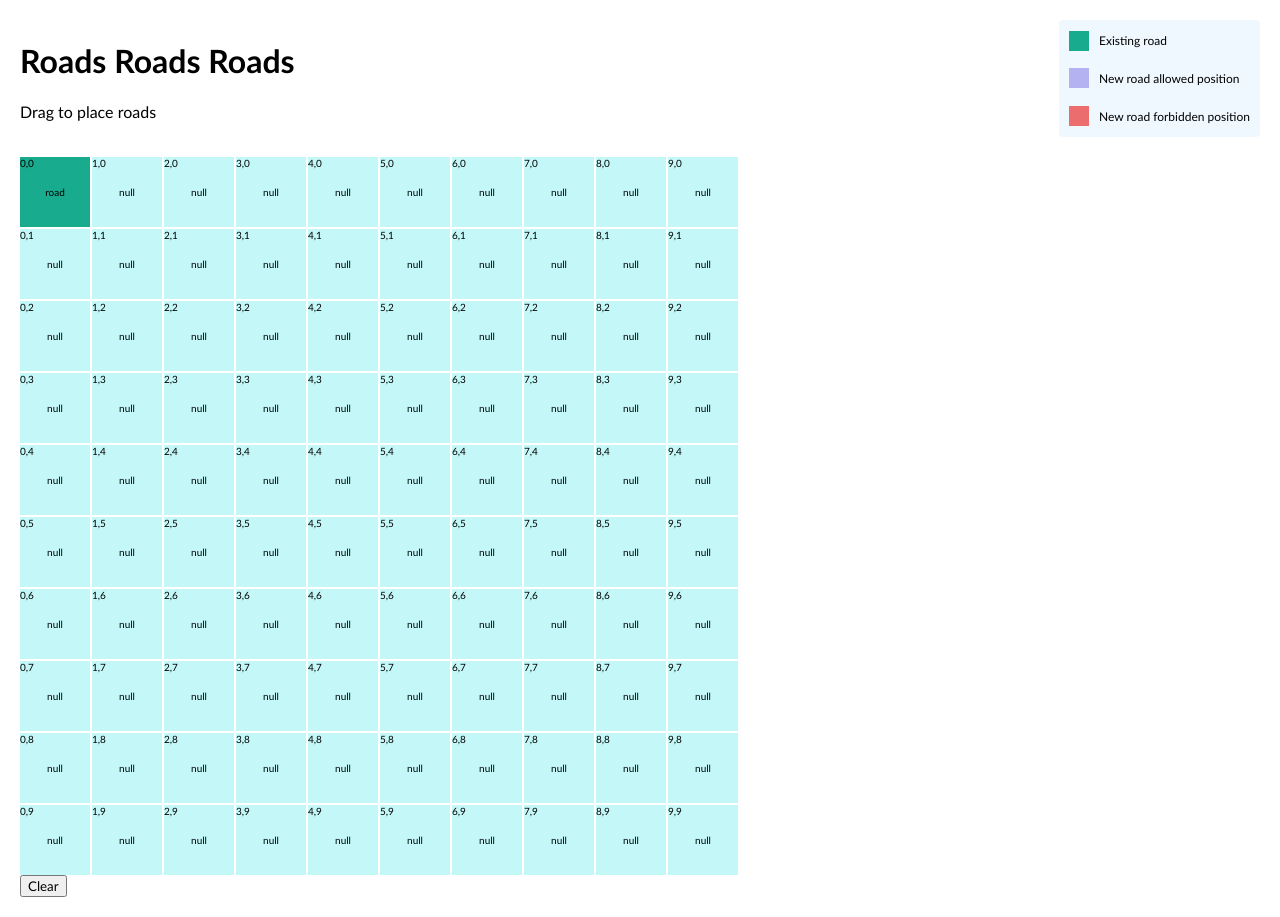
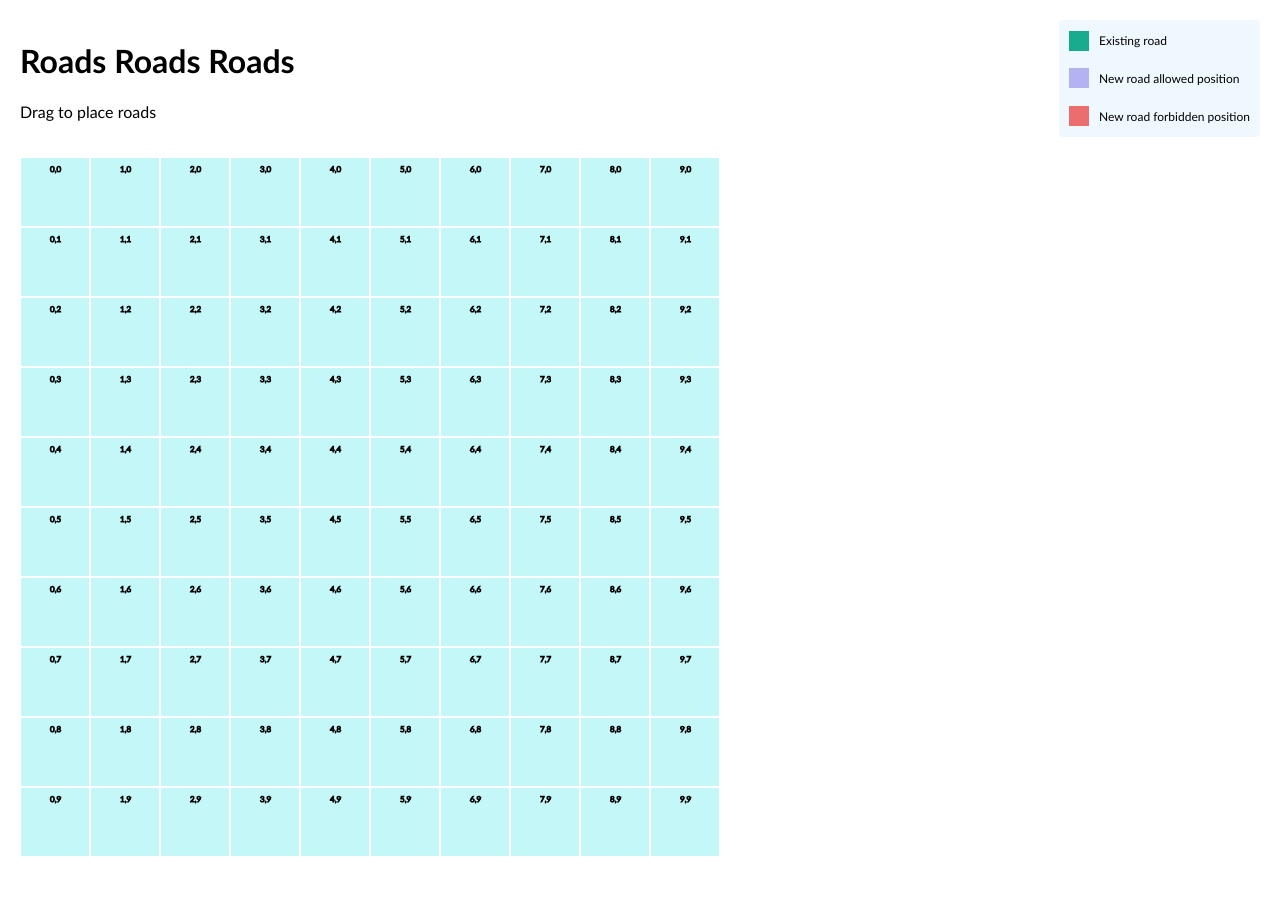
Before and after one commit to dcroitoru/grid-system-js, a SvelteKit app: page / in a window 1280 px wide. After the commit the page ends 880 px from the top, so only its background shows below. Built offline with nearby package versions, Linux system fonts and the light colour scheme.

Commit message:
Add something that works

```diff
--- a/src/components/Grid.svelte
+++ b/src/components/Grid.svelte
@@ -1,150 +1,144 @@
 <script>
 	import { onMount } from 'svelte';
-	import Cell from './Cell.svelte';
-	import { clearGrid, createGrid, createRect, createRoad } from './grid';
-	import { canPlaceRoad } from './roads';
-	import { max } from './util';
 
-	const w = 10;
-	const h = 10;
+	import { drawGrid, setContext, worldToGrid } from './canvas';
+	import { createGrid, createRect } from './grid';
+	import { createRoads } from './roads';
+	import { posEqual, throttle, toXY } from './util';
 
-	let grid = createGrid(w, h);
-	let startCell, endCell;
+	let canvas;
+	let context;
+	let grid;
 
-	let ghostRoads = [];
+	let startCell, endCell, currentCell;
+	let dragActive = false;
 
-	grid[0][0].data = { road: true };
+	const canvasSize = 700;
+	const cellSize = 70;
+	const gridSize = 10;
 
-	const createGhostRoadData = (cell) => {
-		const { x, y, data, id } = cell;
-		if (canPlaceRoad(cell)) {
-			return {
-				...data,
-				allow: true,
-				forbid: false
-			};
-		} else {
-			return {
-				...data,
-				allow: true,
-				forbid: false
-			};
-		}
+	onMount(() => {
+		context = canvas.getContext('2d');
+		setContext(context, canvasSize, gridSize, cellSize);
 
-		// ghostRoads.push(cell);
+		grid = createGrid(gridSize, gridSize);
+		drawGrid(grid);
+	});
 
-		// grid = [...grid];
+	const highlightedSet = new Set();
+	const gridSet = new Set();
+	let highlighted = [];
+
+	const draw = () => {
+		drawGrid(grid);
 	};
 
-	const clearGhostRoads = () => {
-		ghostRoads.map(({ x, y, data }) => {
-			console.log(x, y, data)
-			if (data?.road) {
-				grid[y][x].data = { road: true };
-			} else {
-				grid[y][x].data = null;
-			}
-		});
-		ghostRoads = [];
-		// grid.map((row) =>
-		// 	row.map((cell) => {
-		// 		const { x, y, data } = cell;
-		// 		grid[y][x].data = { ...data, allow: false, forbid: false };
-		// 	})
-		// );
-	};
+	const onMouseMove = (event) => {
+		const pos = worldToGrid(event);
 
-	const onOver = (cell) => {
-		endCell = cell;
+		// if (!startCell) {
+		// 	clearHighlighted();
+		// }
 
-		if (startCell) {
-			clearGhostRoads();
-			const rect = createRect(startCell, endCell);
+		if (pos) {
+			pos && onCellEnter(pos);
 
-			rect.map(([x, y]) => {
-				grid[y][x].data = { allow: true };
-				ghostRoads.push(grid[y][x]);
-			});
+			// console.log('should clear highlight ');
+			// highlighted.filter(posEqual).map(onCellExit);
 		} else {
-			const { x, y } = cell;
-			grid[y][x].data = { allow: true };
-			ghostRoads.push(cell);
 		}
 	};
 
-	const onOut = (cell) => {
-		// clearGhostRoads();
-		if (startCell) {
-		} else {
-			clearGhostRoads();
+	const onMouseDown = (event) => {
+		const { x, y } = worldToGrid(event);
+
+		startCell = grid[y][x];
+		dragActive = true;
+
+		// grid[y][x].data = { road: true };
+
+		// draw();
+	};
+
+	const onMouseUp = (event) => {
+		if (dragActive) {
+			console.log('should create selection area', startCell, currentCell);
+
+			createRoads(grid)(highlighted);
+			clearHighlighted();
+			draw();
+
+			dragActive = false;
+			startCell = null;
+			currentCell = null;
 		}
 	};
 
-	const onStart = (cell) => {
-		startCell = cell;
+	const onMouseLeave = (event) => {
+		currentCell && unhighlightCell(currentCell);
 
-		console.log('startdrag', cell);
+		currentCell = null;
+
+		draw();
 	};
 
-	const onEnd = () => {
-		if (!startCell || !endCell) return;
+	const clearHighlighted = () => {
+		highlighted.map(unhighlightCell);
 
-		console.log('enddrag', endCell);
+		highlighted = [];
 
-		const rect = createRect(startCell, endCell);
-
-		rect.map(([x, y]) => {
-			grid[y][x].data = { road: true };
-		});
-
-		// if (canPlaceRoad(cell)) {
-		// 	const interval = createInterval(startCell.x, endCell.x);
-		// 	const segment = createSegmentX(interval, startCell.y);
-		// 	segment.map(([x, y]) => {
-		// 		grid[y][x].road = true;
-		// 	});
-		// }
-
-		clearGhostRoads();
-
-		startCell = null;
-		endCell = null;
+		console.log(grid);
 	};
 
-	onMount(() => {
-		window.addEventListener('mouseup', onEnd);
-	});
+	const unhighlightCell = ({ x, y }) => {
+		if (!grid[y][x].data?.allow) return;
+		grid[y][x].data = {
+			...grid[y][x].data,
+			allow: false
+		};
+		highlightedSet.delete(grid[y][x].id);
+	};
 
-	const onClearGrid = () => {
-		grid = [...clearGrid(grid)];
+	const highlightCell = ({ x, y }) => {
+		if (grid[y][x].data?.allow) return;
+		grid[y][x].data = {
+			...grid[y][x].data,
+			allow: true
+		};
+		highlightedSet.add(grid[y][x].id);
 	};
+
+	const onCellEnter = (cell) => {
+		if (currentCell?.x == cell.x && currentCell?.y == cell.y) return;
+
+		if (dragActive) {
+			const rect = createRect(startCell, cell);
+			highlighted.map(unhighlightCell);
+			highlighted = rect.map(toXY);
+			highlighted.map(highlightCell);
+			draw();
+		} else {
+			if (currentCell) {
+				unhighlightCell(currentCell);
+			}
+
+			highlightCell(cell);
+		}
+		currentCell = cell;
+
+		draw();
+	};
+
+	const onCellExit = (cell) => {};
 </script>
 
-<div class="grid">
-	{#each grid as row}
-		{#each row as cell}
-			<Cell
-				{cell}
-				on:over-cell={() => onOver(cell)}
-				on:out-cell={() => onOut(cell)}
-				on:start-cell={() => onStart(cell)}
-			/>
-		{/each}
-	{/each}
-</div>
-
-<button on:click={() => onClearGrid()}>Clear</button>
-
-<style>
-	:root {
-		--cell-size: 70px;
-	}
-
-	.grid {
-		display: grid;
-		grid-template-columns: repeat(10, var(--cell-size));
-		grid-template-rows: repeat(10, var(--cell-size));
-		column-gap: 2px;
-		row-gap: 2px;
-	}
-</style>
+<canvas
+	bind:this={canvas}
+	width={canvasSize}
+	height={canvasSize}
+	style="width: {canvasSize}px; height: {canvasSize}px;"
+	on:mousemove={(e) => onMouseMove(e)}
+	on:mousedown={(e) => onMouseDown(e)}
+	on:mouseup={(e) => onMouseUp(e)}
+	on:mouseleave={(e) => onMouseLeave(e)}
+/>
--- /dev/null
+++ b/src/components/Grid_old.svelte
@@ -0,0 +1,150 @@
+<script>
+	import { onMount } from 'svelte';
+	import Cell from './Cell.svelte';
+	import { clearGrid, createGrid, createRect, createRoad } from './grid';
+	import { canPlaceRoad } from './roads';
+	import { max } from './util';
+
+	const w = 10;
+	const h = 10;
+
+	let grid = createGrid(w, h);
+	let startCell, endCell;
+
+	let ghostRoads = [];
+
+	grid[0][0].data = { road: true };
+
+	const createGhostRoadData = (cell) => {
+		const { x, y, data, id } = cell;
+		if (canPlaceRoad(cell)) {
+			return {
+				...data,
+				allow: true,
+				forbid: false
+			};
+		} else {
+			return {
+				...data,
+				allow: true,
+				forbid: false
+			};
+		}
+
+		// ghostRoads.push(cell);
+
+		// grid = [...grid];
+	};
+
+	const clearGhostRoads = () => {
+		ghostRoads.map(({ x, y, data }) => {
+			console.log(x, y, data)
+			if (data?.road) {
+				grid[y][x].data = { road: true };
+			} else {
+				grid[y][x].data = null;
+			}
+		});
+		ghostRoads = [];
+		// grid.map((row) =>
+		// 	row.map((cell) => {
+		// 		const { x, y, data } = cell;
+		// 		grid[y][x].data = { ...data, allow: false, forbid: false };
+		// 	})
+		// );
+	};
+
+	const onOver = (cell) => {
+		endCell = cell;
+
+		if (startCell) {
+			clearGhostRoads();
+			const rect = createRect(startCell, endCell);
+
+			rect.map(([x, y]) => {
+				grid[y][x].data = { allow: true };
+				ghostRoads.push(grid[y][x]);
+			});
+		} else {
+			const { x, y } = cell;
+			grid[y][x].data = { allow: true };
+			ghostRoads.push(cell);
+		}
+	};
+
+	const onOut = (cell) => {
+		// clearGhostRoads();
+		if (startCell) {
+		} else {
+			clearGhostRoads();
+		}
+	};
+
+	const onStart = (cell) => {
+		startCell = cell;
+
+		console.log('startdrag', cell);
+	};
+
+	const onEnd = () => {
+		if (!startCell || !endCell) return;
+
+		console.log('enddrag', endCell);
+
+		const rect = createRect(startCell, endCell);
+
+		rect.map(([x, y]) => {
+			grid[y][x].data = { road: true };
+		});
+
+		// if (canPlaceRoad(cell)) {
+		// 	const interval = createInterval(startCell.x, endCell.x);
+		// 	const segment = createSegmentX(interval, startCell.y);
+		// 	segment.map(([x, y]) => {
+		// 		grid[y][x].road = true;
+		// 	});
+		// }
+
+		clearGhostRoads();
+
+		startCell = null;
+		endCell = null;
+	};
+
+	onMount(() => {
+		window.addEventListener('mouseup', onEnd);
+	});
+
+	const onClearGrid = () => {
+		grid = [...clearGrid(grid)];
+	};
+</script>
+
+<div class="grid">
+	{#each grid as row}
+		{#each row as cell}
+			<Cell
+				{cell}
+				on:over-cell={() => onOver(cell)}
+				on:out-cell={() => onOut(cell)}
+				on:start-cell={() => onStart(cell)}
+			/>
+		{/each}
+	{/each}
+</div>
+
+<button on:click={() => onClearGrid()}>Clear</button>
+
+<style>
+	:root {
+		--cell-size: 70px;
+	}
+
+	.grid {
+		display: grid;
+		grid-template-columns: repeat(10, var(--cell-size));
+		grid-template-rows: repeat(10, var(--cell-size));
+		column-gap: 2px;
+		row-gap: 2px;
+	}
+</style>
--- /dev/null
+++ b/src/components/canvas.js
@@ -0,0 +1,62 @@
+// @ts-ignore
+let ctx;
+let size;
+let w, h;
+let cellSize;
+let gridSize;
+const colors = {
+	default: '#c4f8f8',
+	background: '#fff',
+	road: '#18ab8d',
+	allow: '#b4b2f1',
+	forbid: '#ec6d6d'
+};
+
+const getCellColor = (cell) => {
+	if (!cell.data) return colors.default;
+	if (cell.data.allow) return colors.allow;
+	if (cell.data.road) return colors.road;
+	return colors.default;
+};
+
+export const setContext = (_ctx, _size, _gridSize, _cellSize) => {
+	ctx = _ctx;
+	gridSize = _gridSize;
+	cellSize = _cellSize;
+	w = gridSize * cellSize;
+	h = gridSize * cellSize;
+};
+
+export const drawGrid = (grid) => {
+	grid.map((row) => row.map(drawCell));
+};
+
+export const drawCell = (cell) => {
+	if (cell.x == 8 && cell.y == 8 && cell.data) {
+		console.log('drawing cell', cell.data?.allow);
+	}
+
+	const x = cell.x * cellSize;
+	const y = cell.y * cellSize;
+	const b = 1;
+
+	const color = getCellColor(cell);
+	drawRect(x, y, cellSize, cellSize);
+	drawRect(x + b, y + b, cellSize - 2 * b, cellSize - 2 * b, color);
+	drawText(x + cellSize / 2 - 5, y + 15, `${cell.x},${cell.y}`);
+};
+
+export const drawRect = (x, y, w, h, color = colors.background) => {
+	ctx.fillStyle = color;
+	ctx.fillRect(x, y, w, h);
+};
+
+export const drawText = (x, y, text) => {
+	ctx.font = 'lighter 8px Trebuchet MS';
+	ctx.strokeText(text, x, y);
+};
+
+export const worldToGrid = ({ offsetX, offsetY }) => {
+	if (offsetX >= w || offsetX < 0 || offsetY >= h || offsetY < 0) return null;
+	return { x: Math.floor((offsetX / w) * gridSize), y: Math.floor((offsetY / h) * gridSize) };
+};
--- a/src/components/grid.js
+++ b/src/components/grid.js
@@ -19,45 +19,8 @@ export const createGrid = (w, h) => {
 };
 
 export const clearGrid = (grid) => {
-	return grid.map((row) =>
-		row.map((cell) => ({ ...cell, data: null }))
-	);
+	return grid.map((row) => row.map((cell) => ({ ...cell, data: null })));
 };
-
-export const calcNeighbours = (grid) => (i, j) => {
-	const gridValue = value(grid);
-	const tl = extend(i, j, -1, -1);
-	const tlValue = tl.map(gridValue).reduce(sum);
-	const tr = extend(i, j, 1, -1);
-	const trValue = tr.map(gridValue).reduce(sum);
-	const bl = extend(i, j, -1, 1);
-	const blValue = bl.map(gridValue).reduce(sum);
-	const br = extend(i, j, 1, 1);
-	const brValue = br.map(gridValue).reduce(sum);
-
-	return [tlValue, trValue, blValue, brValue];
-};
-
-export const createRoad =
-	(grid) =>
-	(roadData, v = 1) => {
-		roadData.forEach(([x, y]) => {
-			grid[y][x].value = v;
-			const s = calcNeighbours(grid)(x, y);
-			grid[y][x].s = s;
-			if (v == 2) {
-				const forbid = s.filter((v) => v >= 3).length;
-
-				if (forbid) {
-					grid[y][x].value = 3;
-					grid[y][x].forbid = true;
-				} else {
-					grid[y][x].value = 2;
-					grid[y][x].allow = true;
-				}
-			}
-		});
-	};
 
 export const createInterval = (x0, x1) => {
 	let arr = [];
--- a/src/components/util.js
+++ b/src/components/util.js
@@ -1,11 +1,49 @@
 export const sum = (a, b) => a + b;
 export const max = (a, b) => (a > b ? a : b);
+export const posEqual = (p1, p2) => p1.x == p2.x && p1.y == p2.y;
 
-export const id = ({ x, y }) => `r${x}-${y}`;
+export const id = ({ x, y }) => `${x}-${y}`;
 
+export const toXY = ([x, y]) => ({ x, y });
 
 export const extend = (x, y, a, b) => [
 	[x + a, y],
 	[x + a, y + b],
 	[x, y + b]
 ];
+
+export function throttle(cb, delay = 100) {
+	let shouldWait = false;
+
+	return (...args) => {
+		if (shouldWait) return;
+
+		cb(...args);
+		shouldWait = true;
+
+		setTimeout(() => {
+			shouldWait = false;
+		}, delay);
+	};
+}
+
+// export const throttle = (func, limit) => {
+// 	let lastFunc;
+// 	let lastRan;
+// 	return function () {
+// 		const context = this;
+// 		const args = arguments;
+// 		if (!lastRan) {
+// 			func.apply(context, args);
+// 			lastRan = Date.now();
+// 		} else {
+// 			clearTimeout(lastFunc);
+// 			lastFunc = setTimeout(function () {
+// 				if (Date.now() - lastRan >= limit) {
+// 					func.apply(context, args);
+// 					lastRan = Date.now();
+// 				}
+// 			}, limit - (Date.now() - lastRan));
+// 		}
+// 	};
+// };
```
Also changed, not shown: src/components/city-builder.js (added, +32 -0 lines), src/components/roads.js (+49 -2 lines).
